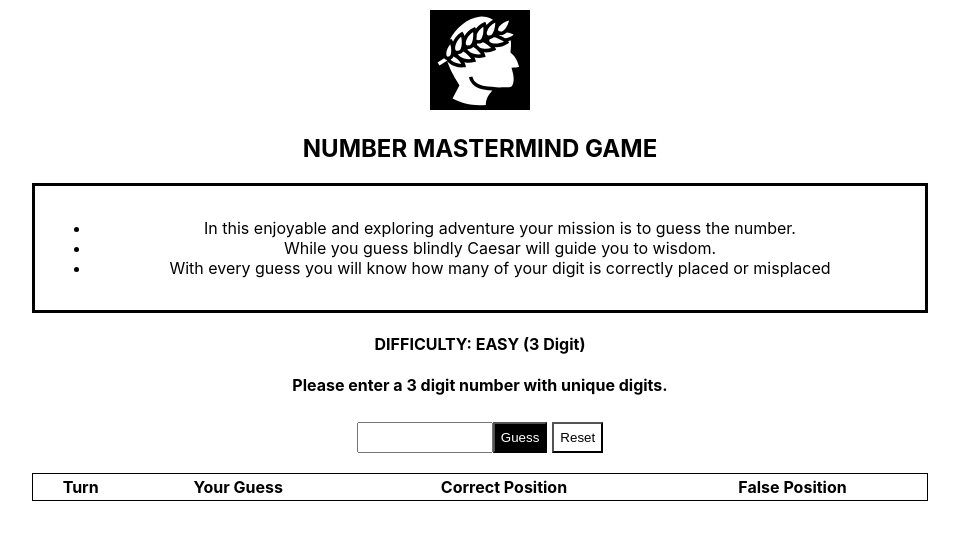
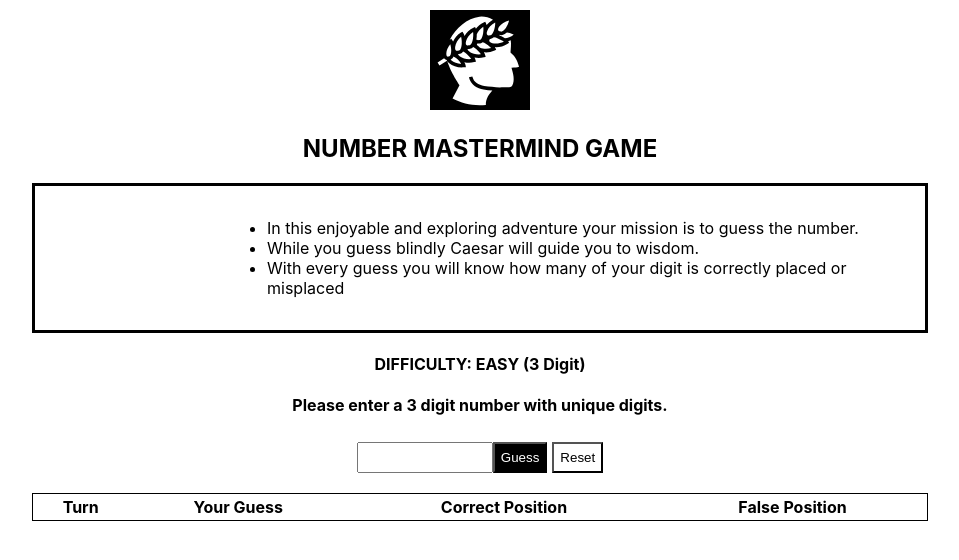
Before and after one commit to mesutgolcuk/number-mastermind, a React (Create React App) app: page /game in a window 1280 px wide. Shown: the top 560 px of the page, without its empty margins (160-1119 px from the left). Built offline with nearby package versions, Linux system fonts and the light colour scheme.

Commit message:
Fix stylings

```diff
--- a/src/components/HowToPlay/HowToPlay.scss
+++ b/src/components/HowToPlay/HowToPlay.scss
@@ -1,6 +1,12 @@
 .how-to-play {
-    margin-right: 15%;
-    margin-left: 15%;
+    text-align: left;
+    margin-left: 1%;
+    margin-right: 1%;
+    @media (min-width: 768px) {
+        margin-right: 15%;
+        margin-left: 15%;
+        padding-left: 15%
+    }
     border:3px;
     border-style:solid;
     border-color:black;
--- a/src/containers/Game/Game.scss
+++ b/src/containers/Game/Game.scss
@@ -5,6 +5,6 @@
     .game-table {
         border: 1px solid black;
         width: 70%;
-        margin: 20px 15% 20% 15%;
+        margin: 20px 15% 30% 15%;
     }
 }
```
